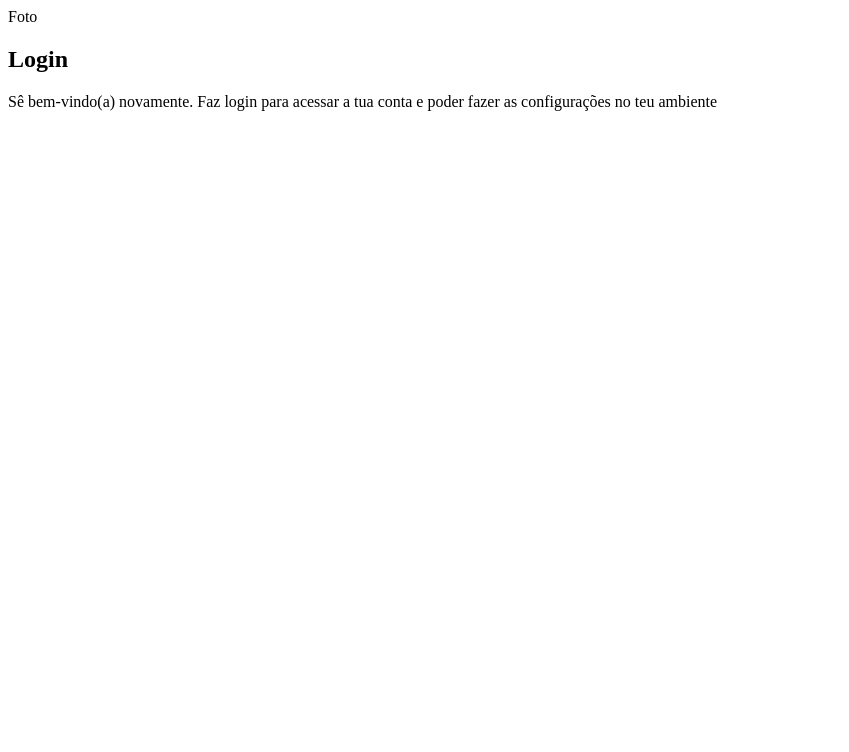
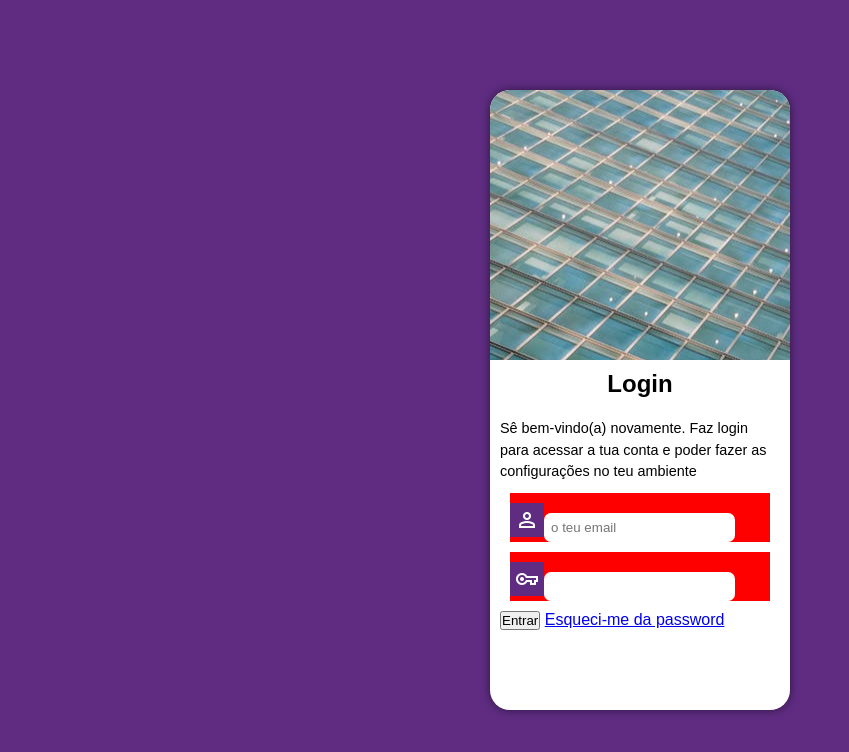
Before and after one commit to tiagodan777/projeto-login, a plain HTML site: page index.html in a window 1280 px wide. Shown: the whole page, without its empty margins (0-849 px from the left). Drawn offline with nearby package versions, Linux system fonts and the light colour scheme.

Commit message:
inncial commit atrasadíssimo

```diff
--- a/estilos/styles.css
+++ b/estilos/styles.css
@@ -1,9 +1,69 @@
 @charset "UTF-8";
 
-/*
+:root {
+    --cor0: #49a09d;
+    --cor1: #5f2c82;
+    --cor3: #ffffff;
+}
 
-Paleta de cores
-    Verde: #49a09d
-    Violeta: #5f2c82
+* {
+    padding: 0px;
+    margin: 0px;
+}
 
-*/
+body {
+    background-color: var(--cor1);
+    font-family: Arial, Helvetica, sans-serif;
+}
+
+main {
+    width: 280px;
+    height: 600px;
+    background-color: var(--cor3);
+    border-radius: 20px;
+    padding: 10px;
+    position: absolute;
+    top: 50%;
+    left: 50%;
+    transform: translate(-50%, -50%);
+    box-shadow: 0px 0px 10px rgba(0, 0, 0, 0.535);
+}
+
+div#imagem {
+    width: 280px;
+    height: 250px;
+    background-color: var(--cor3);
+    background-image: url('../imagens/metal.jpg');
+    background-position: center center;
+    padding: 10px;
+    margin: -10px;
+    border-radius: 20px 20px 0px 0px;
+}
+
+h1 {
+    margin: 20px;
+    text-align: center;
+}
+
+p {
+    font-size: 0.9em;
+    line-height: 1.5em;
+}
+
+div.input-form {
+    background-color: red;
+    margin: 10px;
+}
+
+span.material-symbols-outlined {
+    background-color: var(--cor1);
+    color: var(--cor3);
+    padding: 5px;
+    margin-top: 10px;
+}
+
+input.data {
+    padding: 7px;
+    border-radius: 7px;
+    border: none;
+}
--- a/index.html
+++ b/index.html
@@ -5,18 +5,24 @@
     <meta name="viewport" content="width=device-width, initial-scale=1.0">
     <title>Login</title>
     <link rel="stylesheet" href="estilos/styles.css">
+    <link rel="stylesheet" href="estilos/tablet.css">
+    <link rel="stylesheet" href="estilos/pc.css">
+    <link href="https://fonts.googleapis.com/css2?family=Material+Symbols+Outlined" rel="stylesheet" />
 </head>
 <body>
     <main>
         <section id="login">
             <div id="imagem">
-                Foto
+
             </div>
             <div id="formualrio">
                 <h1>Login</h1>
                 <p>Sê bem-vindo(a) novamente. Faz login para acessar a tua conta e poder fazer as configurações no teu ambiente</p>
                 <form action="login.php" method="post">
-
+                    <div class="input-form"><span class="material-symbols-outlined">person</span><input type="email" name="email" id="email" class="data" placeholder="o teu email"></div>
+                    <div class="input-form"><span class="material-symbols-outlined">vpn_key</span><input type="password" name="password" id="password" class="data"></div>
+                    <input type="submit" value="Entrar">
+                    <a href="#">Esqueci-me da password</a>
                 </form>
             </div>
         </section>
```
Also changed, not shown: estilos/pc.css (added, +9 -0 lines), estilos/tablet.css (added, +9 -0 lines).
